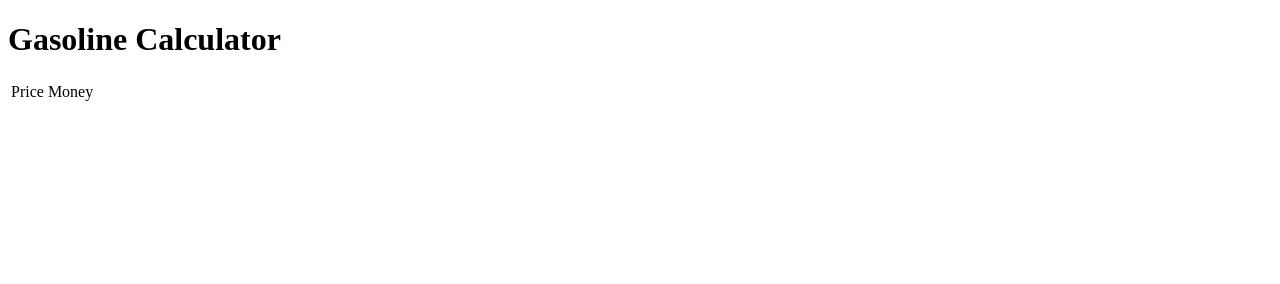
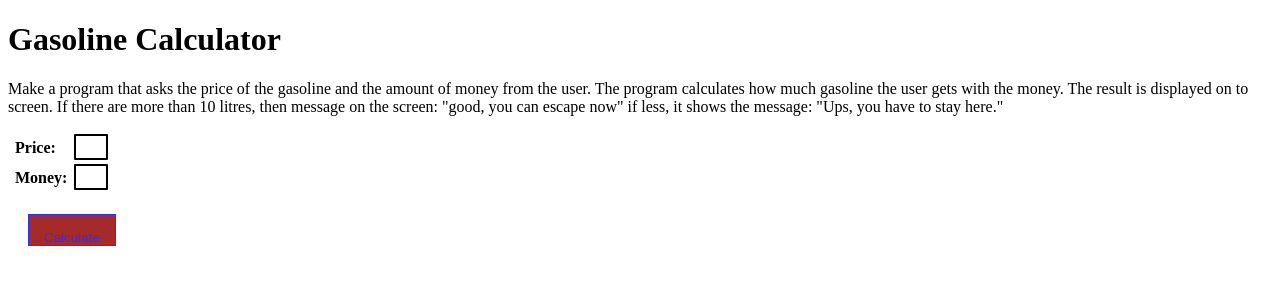
Before and after one commit to BPharoh/js_lessons_margit, a plain HTML site: page Week_3/Calculators/index.html in a window 1280 px wide. Drawn offline with Linux system fonts and the light colour scheme.

Commit message:
updates2

```diff
--- a/Week_3/Calculators/index.html
+++ b/Week_3/Calculators/index.html
@@ -5,18 +5,27 @@
     <meta http-equiv="X-UA-Compatible" content="IE=edge">
     <meta name="viewport" content="width=device-width, initial-scale=1.0">
     <title>Various calculators</title>
+    <link rel="stylesheet" href="style.css">
 </head>
 <body>
     <h1> Gasoline Calculator</h1>
     <section>
-       <table>
-        <thead>
+        <p>Make a program that asks the price of the gasoline and the amount of money from the user. The program calculates how much gasoline the user gets with the money. The result is displayed on to screen. If there are more than 10 litres, then message on the screen: "good, you can escape now" if less, it shows the message: "Ups, you have to stay here."</p>
+    </section>
+    <section>
+        <table>
             <tr>
-                <td>Price</td>
-                <td>Money</td>
+              <th>Price:</th>
+              <td></td>
             </tr>
-        </thead>
-       </table>
+            <tr>
+              <th>Money:</th>
+              <td></td>
+            </tr>
+          </table>
+    </section>
+    <section>
+        <button onclick="calculateAmount" type="button">Calculate</button>
     </section>
     <script src="main.js"></script>
 </body>
--- a/Week_3/Calculators/main.js
+++ b/Week_3/Calculators/main.js
@@ -1,16 +1,16 @@
-function amount() {
+function calculateAmount(price, money) {
 
-let price;
-let money;
-amount = (money/price);
+return  price / money;
 
 price = Number(prompt('What is the gasoline price?'));
 money = Number(prompt('How much money do you have?'));
 
 if (amount < 10) {
-    console.log('You have to stay here');
+    print('You have to stay here');
 } else {
-    console.log('Good, you can escape now');
+    print('Good, you can escape now');
 }
 
-}  function amount ()
+}
+
+calculateAmount(price, money);
--- a/Week_3/Calculators/style.css
+++ b/Week_3/Calculators/style.css
@@ -1,33 +1,24 @@
 button {
-    color: blueviolet;
+    color: rgb(61, 43, 226);
     block-size: 12px;
+    padding: 15px;
+    margin: 20px;
+    border: 1px solid;
+    text-align: justify;
+    background-color: brown;
 }
 
+td  {
+    display: block;
+    border: 2px solid black;
+    border-radius: 1px;
+    position: static;
+    height: 12px;
+    width:  20px;
+  }
 
-.box {
-    display: inline-block;
-    margin: 32px;
+th, td {
+    padding: 5px;
+    text-align: left;
 
-}
-
-.box1, {
-    height: 200px;
-    width: 200px;
-    margin-bottom: 10px;
-
-}
-
-.box2, {
-    height: 200px;
-    width: 200px;
-    margin-bottom: 10px;
-
-}
-
-ul li a {
-    padding: 20px;
-    display: block;
-    color: white;
-    text-decoration: none;
-
-}
+  }
```
